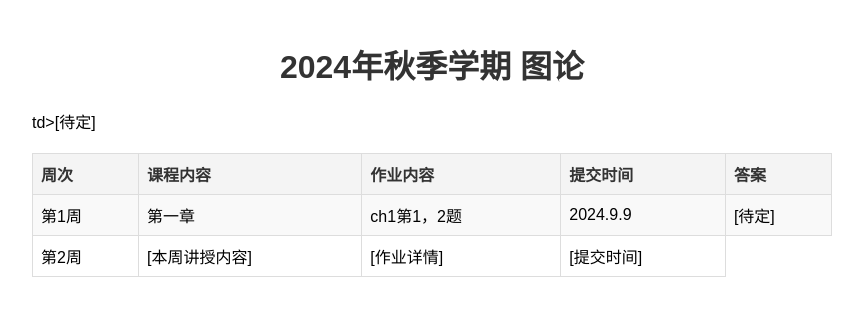
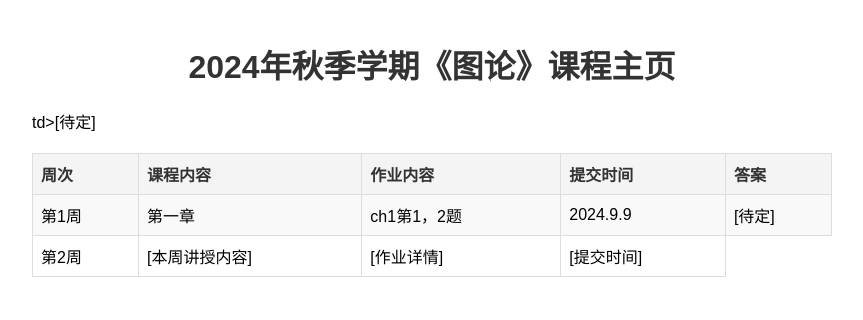
Before and after one commit to minervazz/USTC_24fa_Graph-Theory, a plain HTML site: page index.html in a window 1280 px wide. Shown: the whole page, without its empty margins (208-1071 px from the left). Drawn offline with Linux system fonts and the light colour scheme.

Commit message:
Update index.html

```diff
--- a/index.html
+++ b/index.html
@@ -36,7 +36,7 @@
 </head>
 <body>
 
-    <h1>2024年秋季学期 图论</h1>
+    <h1>2024年秋季学期《图论》课程主页</h1>
 
     <table>
         <tr>
```
